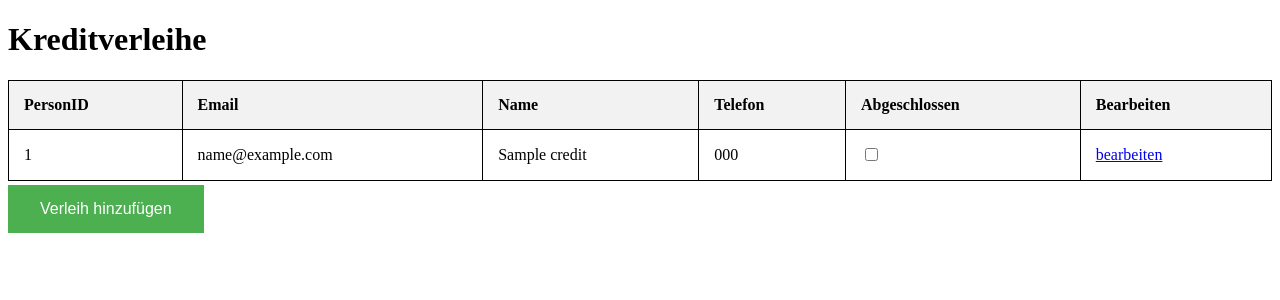
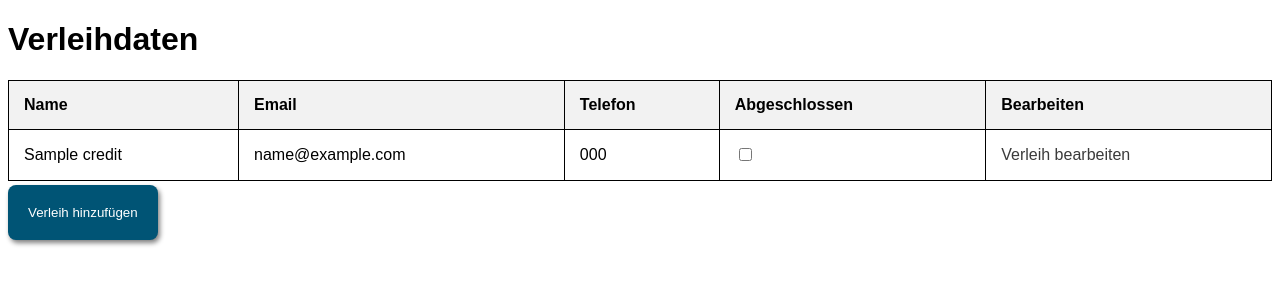
Before and after one commit to olivierluethy/M307-Projektarbeit, a PHP site: the page made by app/Views/viewCredit.view.php in a window 1280 px wide. Shown: the top 300 px of the page. Run offline with PHP 8.4, Linux system fonts and the light colour scheme; the template is opened without the code that fills it: most values are stand-ins (such as "Sample title", 1, 10 or a date in 2020).

Commit message:
Changed Table-Design on viewCredit.view.php

```diff
--- a/app/Views/viewCredit.view.php
+++ b/app/Views/viewCredit.view.php
@@ -5,27 +5,11 @@
     <title>Verleih Ansicht</title>
 </head>
 <body>
-    <!-- <fieldset>
-        <legend>Personal Daten</legend>
-        <label for="Name">Name:</label>
-        <input type="text" name="name"><br><br>
-
-        <label for="email">Email:</label>
-        <input type="text" name="email"><br><br>
-
-        <label for="telefon">Telefon:</label>
-        <input type="text" name="telefon"><br><br>
-    </fieldset>
-    <fieldset>
-        <legend>Verleih Daten</legend>
-        <label for="raten">Anzahl Raten:</label>
-        <input type="text" name="raten"><br><br>
-
-        <label for="creditPackage">Kredit Paket:</label>
-        <input type="text" name="creditPackage"><br><br>
-    </fieldset> -->
 
 <style>
+*{
+    font-family: Arial;
+}
 table {
     width:100%;
 }
@@ -40,51 +24,55 @@ text-align: left;
 tr:first-child{
     background-color: #f2f2f2;
 }
+td a, a:visited{
+    color: hsl(197, 0%, 23%);
+    text-decoration: none;
+}
+td a:hover{
+    text-decoration: underline;
+    cursor: pointer;
+}
 button{
-background-color: #4CAF50;
+    padding: 20px;
+    margin: 4px 0px;
+    color: white;
+    background-color: hsl(197, 100%, 23%);
+    text-decoration: none;
+    box-shadow: 2px 3px 5px gray;
+    transition: 0.3s;
+    border-radius: 8px;
     border: none;
-  color: white;
-  padding: 15px 32px;
-  text-align: center;
-  text-decoration: none;
-  display: inline-block;
-  font-size: 16px;
-  margin: 4px 0px;
-  cursor: pointer;
+}
+button:hover{
+    background-color: hsl(197, 100%, 33%);
 }
 </style>
 
-<h1>Kreditverleihe</h1>
+    <h1>Verleihdaten</h1>
 
-<?php
-echo "
     <table>
+
         <tr>
-    <th>PersonID</th>
+            <th>Name</th>
             <th>Email</th>
-    <th>Name</th>
             <th>Telefon</th>
             <th>Abgeschlossen</th>
             <th>Bearbeiten</th>
-</tr>";
-?>
+        </tr>
 
         <?php foreach ($credits as $credit): ?>
             <tr>
-    <td><?= $credit['PersonID'] ?> </td>
+                <td><?= $credit['Name'] ?></td>
                 <td><?= $credit['Email'] ?></td>
-    <td><?= $credit['Name'] ?></td>
                 <td><?= $credit['Telefon'] ?></td>
                 <td><input type="checkbox"/></td>
-    <td><a href="update?id=<?= $credit['PersonID'] ?>">bearbeiten</a></td>
+                <td><a href="update?id=<?= $credit['PersonID'] ?>">Verleih bearbeiten</a></td>
             </tr>
         <?php endforeach; ?>
+
     </table>
 
     <a href="create"><button>Verleih hinzufügen</button></a>
 
-
-
-
 </body>
 </html>
```
Lines whose indentation alone changed are shown as unchanged.
